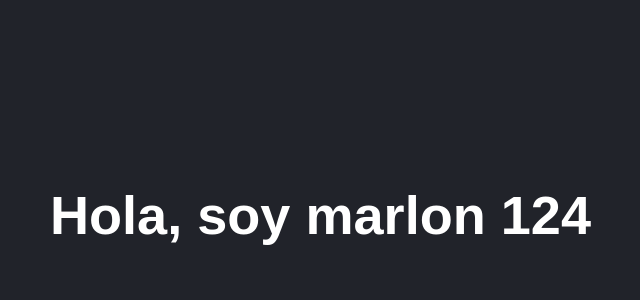
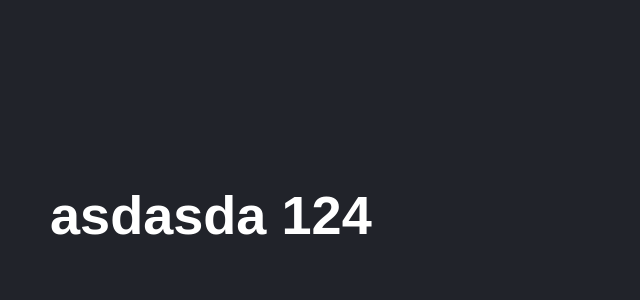
Before and after one commit to marlonp721/counter-app, a React (Vite) app: page / in a window 1280 px wide. Shown: the top 300 px of the page, without its empty margins (98-738 px from the left). Built offline with nearby package versions, Linux system fonts and the light colour scheme.

Commit message:
prop types

```diff
--- a/package.json
+++ b/package.json
@@ -9,6 +9,7 @@
     "preview": "vite preview"
   },
   "dependencies": {
+    "prop-types": "^15.8.1",
     "react": "^18.2.0",
     "react-dom": "^18.2.0"
   },
--- a/src/FirstApp.jsx
+++ b/src/FirstApp.jsx
@@ -1,3 +1,5 @@
+import PropTypes from 'prop-types';
+
 const newMessage = {
     nombre: 'Marlon',
     apellido: 'Peralta'
@@ -19,3 +21,7 @@ export const FirstApp = ( {title , subTitle} ) =>
     </>
     );
 };
+
+FirstApp.propTypes = {
+    title: PropTypes.string.isRequired
+}
--- a/src/main.jsx
+++ b/src/main.jsx
@@ -7,6 +7,6 @@ import './styles.css'
 
 ReactDOM.createRoot(document.getElementById('root')).render(
   <React.StrictMode>
-    <FirstApp title="Hola, soy marlon" subTitle={ 123 }/>
+    <FirstApp title=" asdasda" subTitle={ 123 }/>
   </React.StrictMode>
 )
```
Also changed, not shown: 1 other file (tests, documents, lock files or other folders).
